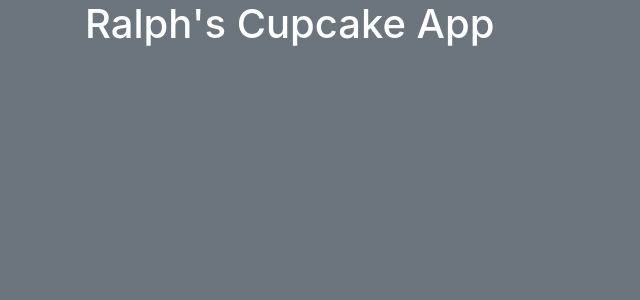
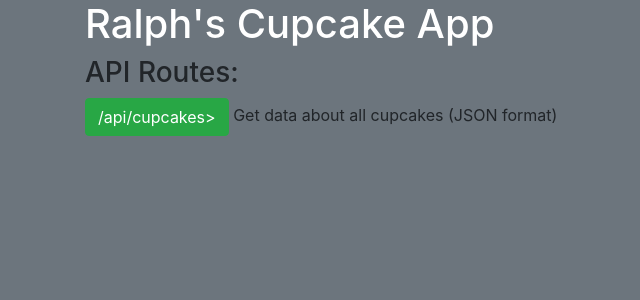
Before and after one commit to RalphsCode/Lesson23-Assignment02, a Flask app: page / in a window 1280 px wide. Shown: the top 300 px of the page, without its empty margins (0-640 px from the left). Run offline with Flask 3, Linux system fonts and the light colour scheme; some libraries are stand-ins or nearby versions.

Commit message:
Created a route for API to get all cupcakes, and added a link on the home page.

```diff
--- a/app.py
+++ b/app.py
@@ -1,4 +1,4 @@
-from flask import Flask, render_template
+from flask import Flask, render_template, jsonify
 from flask_sqlalchemy import SQLAlchemy
 from models import db, connect_db, Cupcake
 # Need Flask to start a server
@@ -13,8 +13,22 @@ with app.app_context():
     connect_db(app)
     db.create_all()
 
+def serialize(cupcake):
+    return {
+        "id": cupcake.id,
+        "flavor": cupcake.flavor,
+        "rating": cupcake.rating,
+        "image": cupcake.image
+    }
 
 @app.route('/')
 def home():
     cupcakes = Cupcake.query.all()
     return render_template('home.html', cupcakes=cupcakes)
+
+@app.route('/api/cupcakes')
+def all_cupcakes():
+    cupcakes = Cupcake.query.all()
+    serialized = [serialize(cupcake) for cupcake in cupcakes]
+
+    return (jsonify(cupcakes=serialized), 200)
--- a/templates/home.html
+++ b/templates/home.html
@@ -7,9 +7,7 @@ Ralph's Cupcake
 {% block content %}
 
 <h1 class="text-white">Ralph's Cupcake App</h1>
-{% for cupcake in cupcakes %}
-<p>Name: {{cupcake.flavor.capitalize()}}<br>
-<img src="{{cupcake.image}}" alt="Yummy" width="150">
-<br></p>
-{% endfor %}
+<h3>API Routes:</h3>
+<p><a href="/api/cupcakes"><span class = "btn btn-success">/api/cupcakes></span></a> Get data about all cupcakes (JSON format)</p>
+
 {% endblock %}
```
